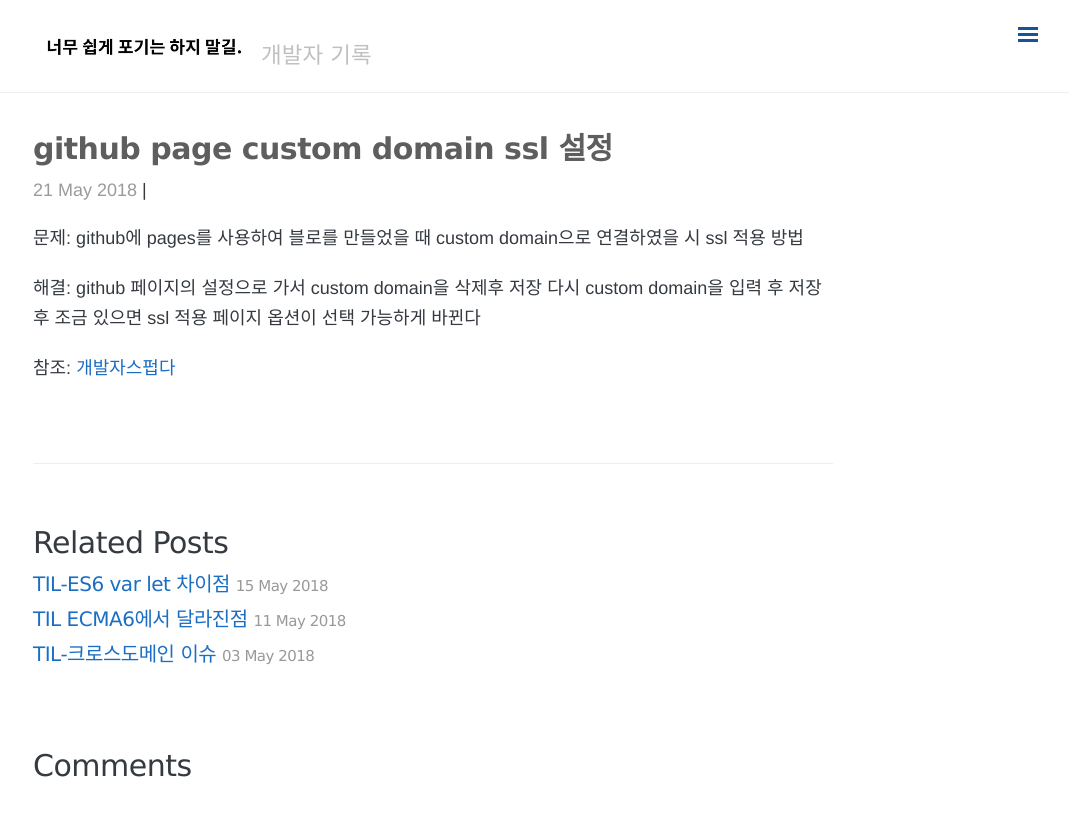
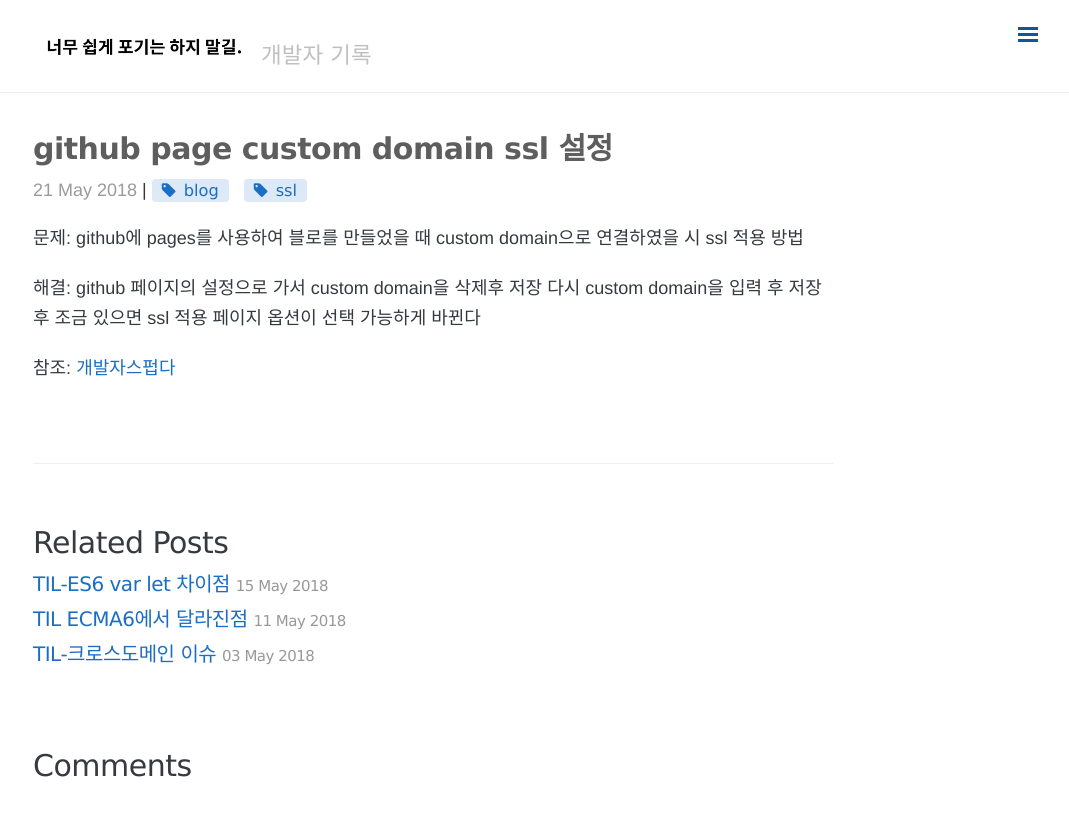
Before and after one commit to minigear/minigear.github.io, a Jekyll site: the page built from _posts/2018/2018-05-21-2018-05-21-til-githubpage-domain.md, in a window 1280 px wide. Shown: the top 816 px of the page, without its empty margins (207-1276 px from the left). Built offline with Jekyll 4.4.1, drawn with Linux system fonts in a browser that asks for light colours; nearby versions of some CDN libraries; comment, search, counter and statistics services are not loaded.

Commit message:
카테고리추가

```diff
--- a/_posts/2018/2018-05-21-2018-05-21-til-githubpage-domain.md
+++ b/_posts/2018/2018-05-21-2018-05-21-til-githubpage-domain.md
@@ -2,9 +2,9 @@
 layout: "post"
 title: "github page custom domain ssl 설정"
 date:   "2018-05-21 18:27"
-categories: []
+categories: [TIL (Today I Learned)]
 permalink: /2018/:year/:month/:day/:title/
-tags: []
+tags: [blog, ssl]
 comments: true
 ---
 문제: github에 pages를 사용하여 블로를 만들었을 때 custom domain으로 연결하였을 시 ssl 적용 방법
```
